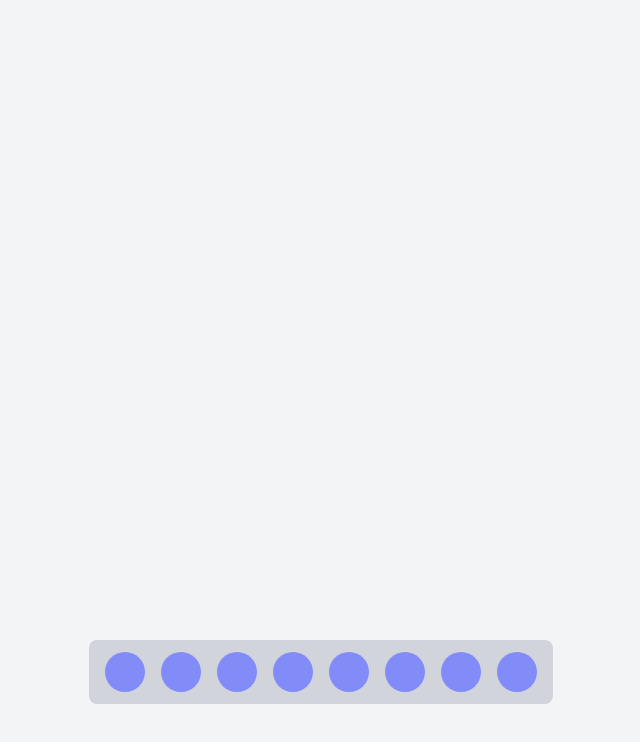
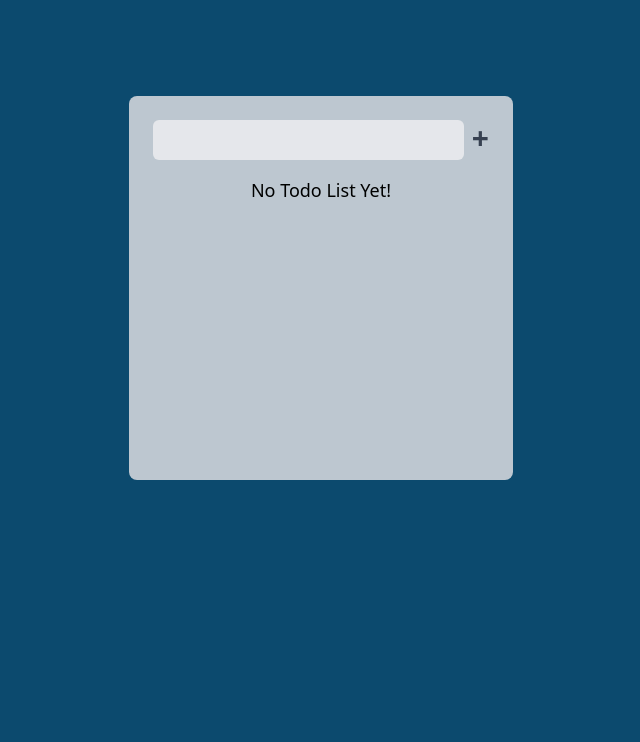
Before and after one commit to dimashilmawan/react-framer-motion, a React (Vite) app: page / in a window 1280 px wide. Shown: the top 742 px of the page, without its empty margins (319-959 px from the left). Built offline with nearby package versions, Linux system fonts and the light colour scheme.

Commit message:
add Todo list animation with animate presence and layout

```diff
--- a/package.json
+++ b/package.json
@@ -13,7 +13,8 @@
     "framer-motion": "^10.12.16",
     "react": "^18.2.0",
     "react-dom": "^18.2.0",
-    "react-use-measure": "^2.1.1"
+    "react-use-measure": "^2.1.1",
+    "uuidv4": "^6.2.13"
   },
   "devDependencies": {
     "@types/react": "^18.0.28",
--- a/src/App.jsx
+++ b/src/App.jsx
@@ -3,8 +3,9 @@ import Parallax from "./components/Parallax";
 import Resizable from "./components/Resizable";
 import ResizableMyVersion from "./components/ResizableMyVersion";
 import Slider from "./components/Slider";
+import Todos from "./components/Todos";
 
 const App = () => {
-	return <MacOSDock />;
+	return <Todos />;
 };
 export default App;
--- /dev/null
+++ b/src/components/Todos.jsx
@@ -0,0 +1,76 @@
+import { AnimatePresence, motion } from "framer-motion";
+import { useState } from "react";
+import useMeasure from "react-use-measure";
+import { v4 as uuid } from "uuid";
+const Todos = () => {
+	const [todos, setTodos] = useState([]);
+	const [input, setInput] = useState("");
+
+	// const [ref, { height }] = useMeasure();
+
+	const inputChangeHandler = e => {
+		setInput(e.target.value);
+	};
+
+	const addTodoHandler = e => {
+		e.preventDefault();
+		if (input === "") return;
+		const todo = {
+			id: uuid(),
+			value: input,
+		};
+		setTodos(prev => [...prev, todo]);
+		setInput("");
+	};
+
+	const removeTodoHandler = id => {
+		setTodos(prev => prev.filter(todo => todo.id !== id));
+	};
+
+	return (
+		<div className="h-screen w-full bg-sky-900 pt-24">
+			<div className="mx-auto h-96 w-96 overflow-y-auto rounded-lg bg-gray-300/90 p-6 backdrop-blur-md transition-all">
+				<form onSubmit={addTodoHandler} className="flex items-center gap-2 ">
+					<input
+						className="flex-1 rounded-md bg-gray-200 px-3 py-2 outline-none"
+						value={input}
+						onChange={inputChangeHandler}
+					/>
+					<button className="-mt-1 text-3xl font-bold text-gray-700">+</button>
+				</form>
+				{/* <motion.div
+					animate={{ height: height || "auto" }}
+					className={`overflow-hidden ${todos.length !== 0 && "mt-6 "}`}
+				> */}
+				{todos.length === 0 && (
+					<p className="p-4 text-center text-lg">No Todo List Yet!</p>
+				)}
+				<motion.ul
+					//  ref={ref}
+					className={`mt-6 flex w-full flex-col gap-3`}
+				>
+					<AnimatePresence mode="popLayout" initial={false}>
+						{todos.map(todo => (
+							<motion.li
+								layout
+								initial={{ scale: 0.1, opacity: 0 }}
+								animate={{ scale: 1, opacity: 1 }}
+								exit={{
+									scale: 0.1,
+									opacity: 0,
+								}}
+								onClick={() => removeTodoHandler(todo.id)}
+								className="rounded-lg bg-sky-500 p-3 font-semibold text-gray-200"
+								key={todo.id}
+							>
+								{todo.value}
+							</motion.li>
+						))}
+					</AnimatePresence>
+				</motion.ul>
+				{/* </motion.div> */}
+			</div>
+		</div>
+	);
+};
+export default Todos;
```
Also changed, not shown: 1 other file (tests, documents, lock files or other folders).
